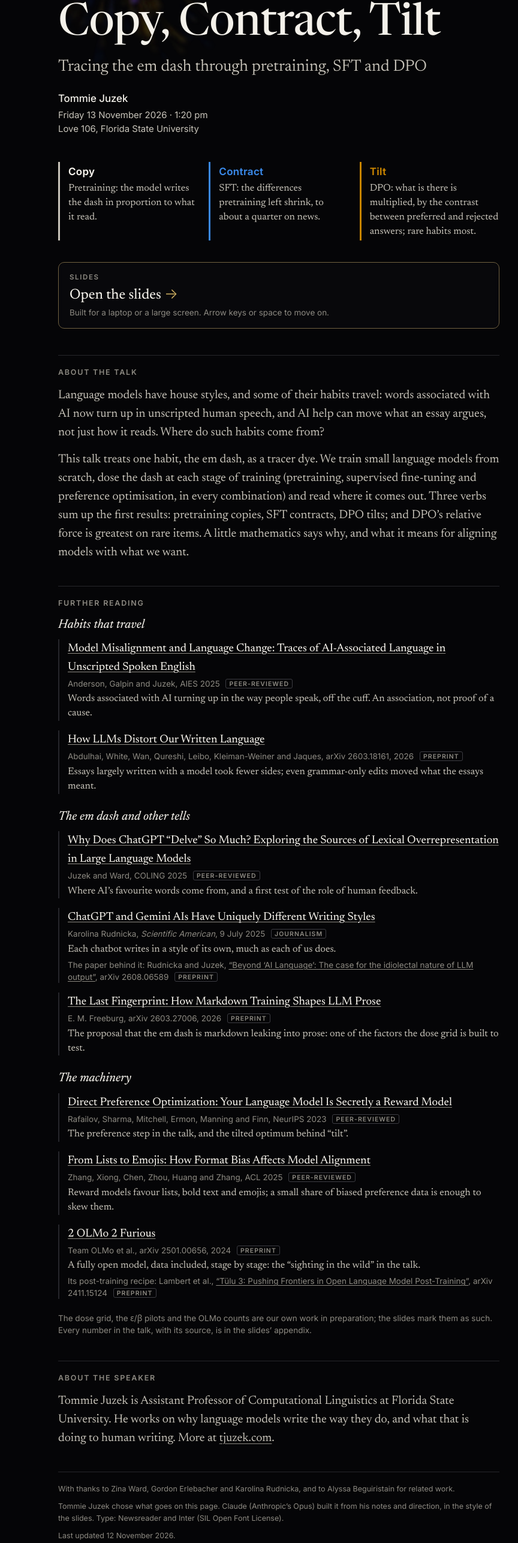
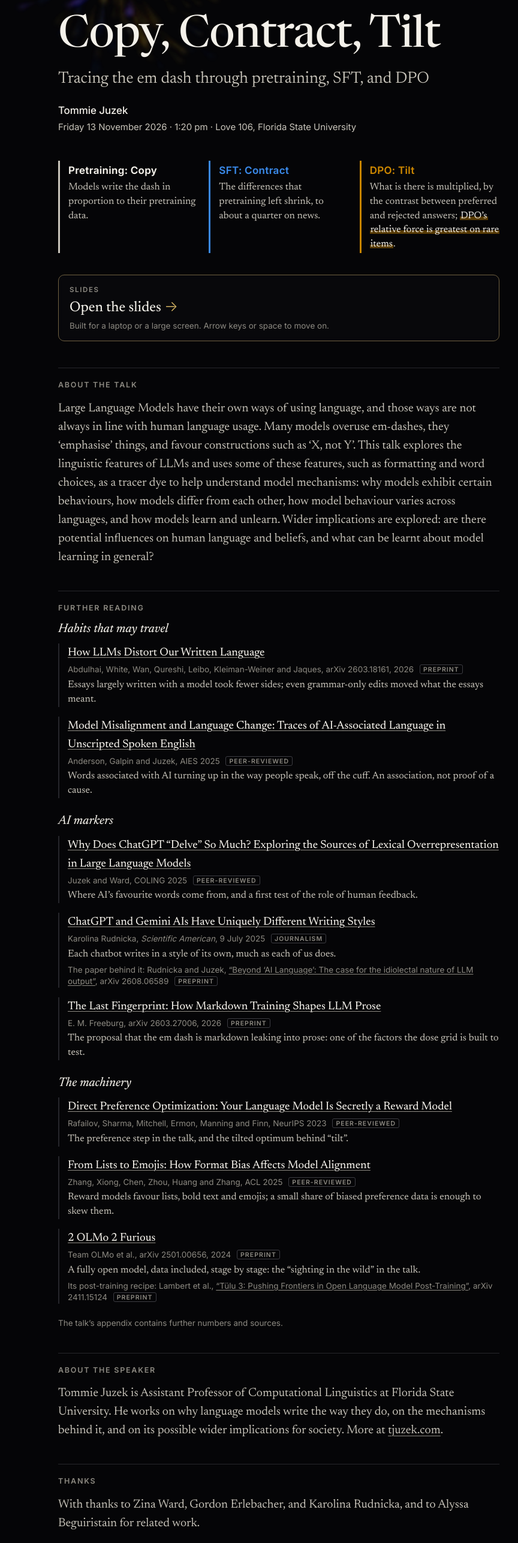
Before and after one commit to tjuzek/tjuzek.github.io, a plain HTML site: page talks/2026-copy-contract-tilt/index.html in a window 1280 px wide. Shown: the part 224-2797 px from the top of the page at 60% size, without its empty margins (175-1039 px from the left). Drawn offline with Linux system fonts and the light colour scheme; animation ran at ten frames a second.

Commit message:
Copy, Contract, Tilt: submitted abstract on the talk page; three findings by stage, rare items highlighted; reading list reordered and relabelled; bio; thanks apart from the AI note (page and slides); Oxford comma in the subtitle. Still unlisted.

```diff
--- a/talks/2026-copy-contract-tilt/index.html
+++ b/talks/2026-copy-contract-tilt/index.html
@@ -4,13 +4,13 @@
 <meta charset="utf-8">
 <meta name="viewport" content="width=device-width, initial-scale=1, viewport-fit=cover">
 <title>Copy, Contract, Tilt | Thomas Stephan Juzek</title>
-<meta name="description" content="Talk page for Copy, Contract, Tilt: Tracing the Em Dash through Pretraining, SFT and DPO, by Thomas Stephan (Tommie) Juzek, Data Science and Machine Learning Seminar, Department of Mathematics, Florida State University, 13 November 2026: the slides and further reading.">
+<meta name="description" content="Talk page for Copy, Contract, Tilt: Tracing the Em Dash through Pretraining, SFT, and DPO, by Thomas Stephan (Tommie) Juzek, Data Science and Machine Learning Seminar, Department of Mathematics, Florida State University, 13 November 2026: the slides and further reading.">
 <link rel="canonical" href="https://tjuzek.com/talks/2026-copy-contract-tilt/">
 <!-- unlisted until Tommie says otherwise (12 Nov 2026): reachable by its link only; then "index, follow", the sitemap and talks-press -->
 <meta name="robots" content="noindex">
 <meta property="og:type" content="website">
 <meta property="og:url" content="https://tjuzek.com/talks/2026-copy-contract-tilt/">
-<meta property="og:title" content="Copy, Contract, Tilt: Tracing the Em Dash through Pretraining, SFT and DPO">
+<meta property="og:title" content="Copy, Contract, Tilt: Tracing the Em Dash through Pretraining, SFT, and DPO">
 <meta property="og:description" content="A talk by Tommie Juzek, Data Science and Machine Learning Seminar, Department of Mathematics, Florida State University, 13 November 2026: the slides and further reading.">
 <meta name="theme-color" content="#050507">
 <link rel="icon" href="/favicon.ico?v=3" sizes="any">
@@ -109,6 +109,7 @@ h1 {
 .verb.copy { border-color: var(--ink-2); }
 .verb.contract { border-color: var(--blue); } .verb.contract b { color: var(--blue); }
 .verb.tilt { border-color: var(--sgold); } .verb.tilt b { color: var(--sgold); }
+.verb .hl { font-style: normal; color: var(--ink); background: linear-gradient(transparent 58%, rgba(201,133,0,0.42) 58%, rgba(201,133,0,0.42) 94%, transparent 94%); -webkit-box-decoration-break: clone; box-decoration-break: clone; padding: 0 1px; }
 
 /* the actions */
 .actions { display: grid; grid-template-columns: 1fr; gap: 12px; margin: 0 0 44px; }
@@ -182,18 +183,18 @@ footer p { margin: 0 0 10px; }
 <main class="page">
 
   <header class="masthead">
-    <p class="kicker">Data Science and Machine Learning Seminar &middot; Department of Mathematics</p>
+    <p class="kicker">Data Science and <span class="nowrap">Machine Learning Seminar</span><br>Department of Mathematics</p>
     <p class="bigdash" aria-hidden="true"><span id="drop">&mdash;</span></p>
     <h1>Copy, Contract, Tilt</h1>
-    <p class="sub">Tracing the em dash through pretraining, SFT and DPO</p>
+    <p class="sub">Tracing the em dash through pretraining, SFT, and DPO</p>
     <p class="byline">Tommie Juzek</p>
-    <p class="when">Friday 13 November 2026 &middot; <span class="nowrap">1:20 pm</span><br>Love 106, Florida State University</p>
+    <p class="when"><span class="nowrap">Friday 13 November 2026</span> &middot; <span class="nowrap">1:20 pm</span> &middot; <span class="nowrap">Love 106, Florida State University</span></p>
   </header>
 
   <section class="verbs" aria-label="The three findings, in three words">
-    <p class="verb copy"><b>Copy</b><span>Pretraining: the model writes the dash in proportion to what it read.</span></p>
-    <p class="verb contract"><b>Contract</b><span>SFT: the differences pretraining left shrink, to about a quarter on news.</span></p>
-    <p class="verb tilt"><b>Tilt</b><span>DPO: what is there is multiplied, by the contrast between preferred and rejected answers; rare habits most.</span></p>
+    <p class="verb copy"><b>Pretraining: Copy</b><span>Models write the dash in proportion to their pretraining data.</span></p>
+    <p class="verb contract"><b>SFT: Contract</b><span>The differences that pretraining left shrink, to about a quarter on news.</span></p>
+    <p class="verb tilt"><b>DPO: Tilt</b><span>What is there is multiplied, by the contrast between preferred and rejected answers; <em class="hl">DPO&rsquo;s relative force is greatest on rare items</em>.</span></p>
   </section>
 
   <section class="actions" aria-label="Slides">
@@ -206,28 +207,27 @@ footer p { margin: 0 0 10px; }
 
   <section class="block prose">
     <h2>About the talk</h2>
-    <p>Language models have house styles, and some of their habits travel: words associated with AI now turn up in unscripted human speech, and AI help can move what an essay argues, not just how it reads. Where do such habits come from?</p>
-    <p>This talk treats one habit, the em dash, as a tracer dye. We train small language models from scratch, dose the dash at each stage of training (pretraining, supervised fine-tuning and preference optimisation, in every combination) and read where it comes out. Three verbs sum up the first results: pretraining copies, SFT contracts, DPO tilts; and DPO&rsquo;s relative force is greatest on rare items. A little mathematics says why, and what it means for aligning models with what we want.</p>
+    <p>Large Language Models have their own ways of using language, and those ways are not always in line with human language usage. Many models overuse em-dashes, they &lsquo;emphasise&rsquo; things, and favour constructions such as &lsquo;X, not Y&rsquo;. This talk explores the linguistic features of LLMs and uses some of these features, such as formatting and word choices, as a tracer dye to help understand model mechanisms: why models exhibit certain behaviours, how models differ from each other, how model behaviour varies across languages, and how models learn and unlearn. Wider implications are explored: are there potential influences on human language and beliefs, and what can be learnt about model learning in general?</p>
   </section>
 
   <section class="block">
     <h2>Further reading</h2>
 
-    <h3 class="group">Habits that travel</h3>
+    <h3 class="group">Habits that may travel</h3>
     <ul class="reading">
+      <li>
+        <a class="t" href="https://arxiv.org/abs/2603.18161">How LLMs Distort Our Written Language</a>
+        <span class="meta">Abdulhai, White, Wan, Qureshi, Leibo, Kleiman-Weiner and Jaques, arXiv 2603.18161, 2026 <span class="kind">preprint</span></span>
+        <span class="why">Essays largely written with a model took fewer sides; even grammar-only edits moved what the essays meant.</span>
+      </li>
       <li>
         <a class="t" href="https://doi.org/10.1609/aies.v8i1.36540">Model Misalignment and Language Change: Traces of AI-Associated Language in Unscripted Spoken English</a>
         <span class="meta">Anderson, Galpin and Juzek, AIES 2025 <span class="kind">peer-reviewed</span></span>
         <span class="why">Words associated with AI turning up in the way people speak, off the cuff. An association, not proof of a cause.</span>
       </li>
-      <li>
-        <a class="t" href="https://arxiv.org/abs/2603.18161">How LLMs Distort Our Written Language</a>
-        <span class="meta">Abdulhai, White, Wan, Qureshi, Leibo, Kleiman-Weiner and Jaques, arXiv 2603.18161, 2026 <span class="kind">preprint</span></span>
-        <span class="why">Essays largely written with a model took fewer sides; even grammar-only edits moved what the essays meant.</span>
-      </li>
     </ul>
 
-    <h3 class="group">The em dash and other tells</h3>
+    <h3 class="group">AI markers</h3>
     <ul class="reading">
       <li>
         <a class="t" href="https://aclanthology.org/2025.coling-main.426/">Why Does ChatGPT &ldquo;Delve&rdquo; So Much? Exploring the Sources of Lexical Overrepresentation in Large Language Models</a>
@@ -267,23 +267,27 @@ footer p { margin: 0 0 10px; }
       </li>
     </ul>
 
-    <p class="aside">The dose grid, the &epsilon;/&beta; pilots and the OLMo counts are our own work in preparation; the slides mark them as such. Every number in the talk, with its source, is in the slides&rsquo; appendix.</p>
+    <p class="aside">The talk&rsquo;s appendix contains further numbers and sources.</p>
   </section>
 
   <section class="block prose">
     <h2>About the speaker</h2>
-    <p>Tommie Juzek is Assistant Professor of Computational Linguistics at Florida State University. He works on why language models write the way they do, and what that is doing to human writing. More at <a href="/">tjuzek.com</a>.</p>
+    <p>Tommie Juzek is Assistant Professor of Computational Linguistics at Florida State University. He works on why language models write the way they do, on the mechanisms behind it, and on its possible wider implications for society. More at <a href="/">tjuzek.com</a>.</p>
+  </section>
+
+  <section class="block prose">
+    <h2>Thanks</h2>
+    <p>With thanks to Zina Ward, Gordon Erlebacher, and Karolina Rudnicka, and to Alyssa Beguiristain for related work.</p>
   </section>
 
   <footer>
-    <p>With thanks to Zina Ward, Gordon Erlebacher and Karolina Rudnicka, and to Alyssa Beguiristain for related work.</p>
     <p>Tommie Juzek chose what goes on this page. Claude (Anthropic&rsquo;s Opus) built it from his notes and direction, in the style of the slides. Type: Newsreader and Inter (SIL Open Font License).</p>
     <p>Last updated 12 November 2026.</p>
   </footer>
 
 </main>
 
-<script src="slides/assets/dye.js?v=20261112e"></script>
+<script src="slides/assets/dye.js?v=20261112g"></script>
 <script>
 /* The dye behind the masthead: the slides' own (slides/assets/dye.js), fewer particles, idle when scrolled away;
    a still frame under reduced motion. Once the fonts are in, a drop of dye falls from the gold em dash. */
--- a/talks/2026-copy-contract-tilt/slides/assets/deck.css
+++ b/talks/2026-copy-contract-tilt/slides/assets/deck.css
@@ -389,7 +389,7 @@ html.from-dark.lifting::after { opacity: 0; }
 .title-wrap { height: 100%; display: flex; flex-direction: column; justify-content: center; }
 .title-main.cct { font-size: 168px; line-height: 0.98; letter-spacing: -0.02em; margin: 0 0 30px; }
 .title-main .title-dash { color: var(--accent); font-family: 'Inter', system-ui, sans-serif; font-weight: 200; display: inline-block; margin: 0 0.04em; }
-.title-sub.cct { font-size: 58px; max-width: 1400px; margin-bottom: 70px; }
+.title-sub.cct { font-size: 58px; max-width: 1660px; margin-bottom: 70px; }
 
 /* a turn slide (data-state="turn"): one word or line first, large; the first click sets it as the heading */
 .turn-word { margin: 0 0 14px; transform-origin: 0 0; transform: translate(0, 260px) scale(2.2); transition: transform 1.3s cubic-bezier(.6,0,.2,1); }
--- a/talks/2026-copy-contract-tilt/slides/assets/phone.js
+++ b/talks/2026-copy-contract-tilt/slides/assets/phone.js
@@ -52,7 +52,7 @@
     var counted = 0, app = 0;
     deck.innerHTML = '';
     each(doc.querySelectorAll('.reveal .slides > section'), function (s) {
-      // numbered as on the projector: counted slides 1 to N, the appendix A1 to A3
+      // numbered as on the projector: counted slides 1 to N, the appendix A1 to A4
       var label = s.getAttribute('data-visibility') === 'uncounted' ? 'A' + (++app) : String(++counted);
       if (s.id === 'panel') return;
       var sec = document.importNode(s, true);
```
Also changed, not shown: talks/2026-copy-contract-tilt/slides/index.html (+18 -13 lines), talks/2026-copy-contract-tilt/slides/phone.html (+5 -5 lines).
